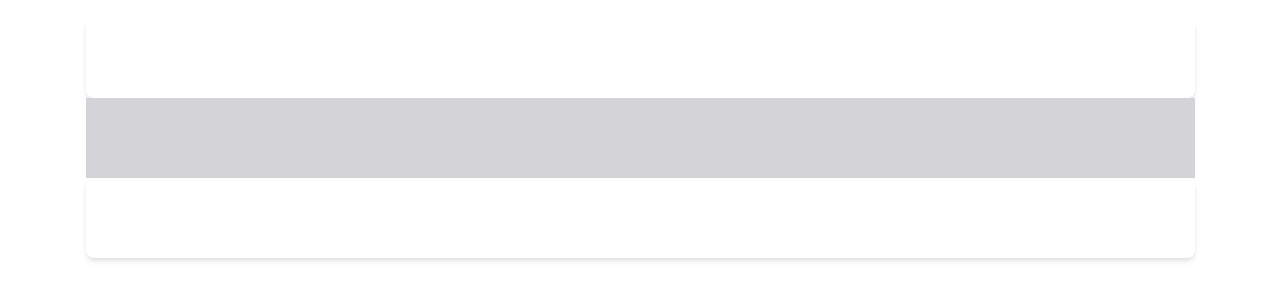
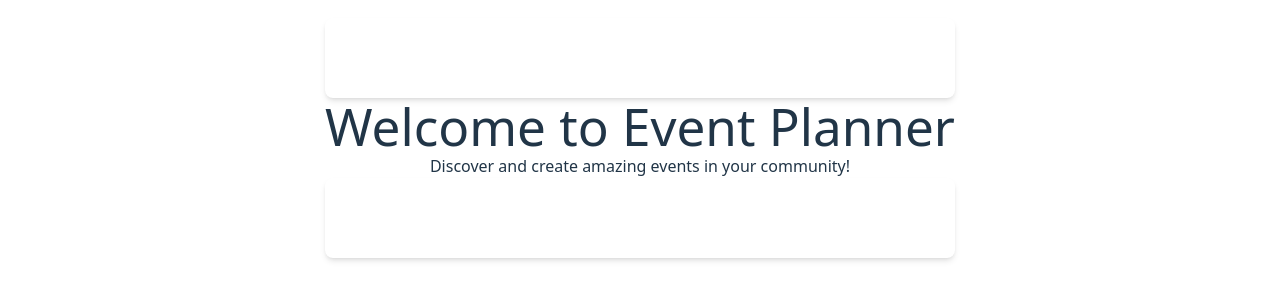
Before and after one commit to code-differently/cs-25-2-team5, a React app in the folder event-planner/frontend/: page / in a window 1280 px wide. Shown: the part 262-562 px from the top of the page. Built offline with nearby package versions, Linux system fonts and the light colour scheme; the HTML template or start-up script is replaced by a standard one.

Commit message:
fix(homepage): remove duplicate content rendering

```diff
--- a/event-planner/frontend/src/pages/HomePage.tsx
+++ b/event-planner/frontend/src/pages/HomePage.tsx
@@ -2,7 +2,11 @@ import React from 'react';
 
 const HomePage: React.FC = () => {
   return (
-    <div className="w-[1109px] h-20 bg-zinc-300 rounded-3x1" />
+    <section>
+      <h1>Welcome to Event Planner</h1>
+      <p>Discover and create amazing events in your community!</p>
+      {/* Event list will go here */}
+    </section>
   );
 };
 
```
